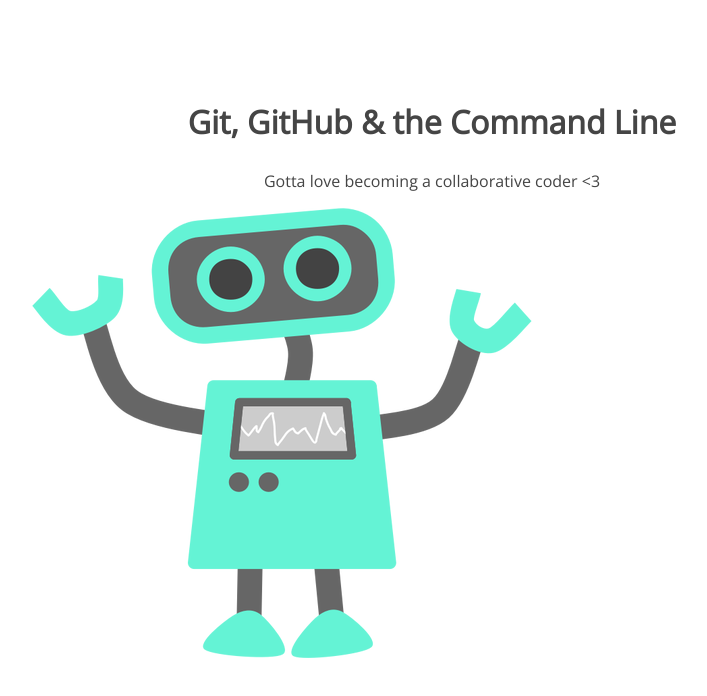
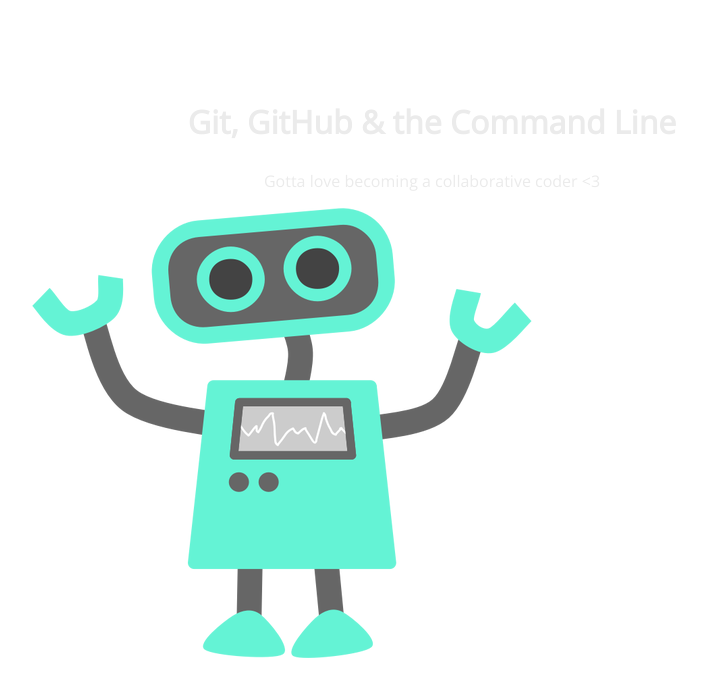
Before and after one commit to Orchid18/105-project, a plain HTML site: page index.html in a window 1280 px wide. Shown: the whole page, without its empty margins (208-915 px from the left). Drawn offline with nearby package versions, Linux system fonts and the light colour scheme.

Commit message:
changed h1 header font color to #ebebeb

```diff
--- a/css/style.css
+++ b/css/style.css
@@ -5,7 +5,7 @@ section {
 section h1,
 section p {
 	text-align: center;
-	color: #454545;
+	color: #ebebeb;
 }
 section h1 {
 	font: 32px 'Open Sans';
```
